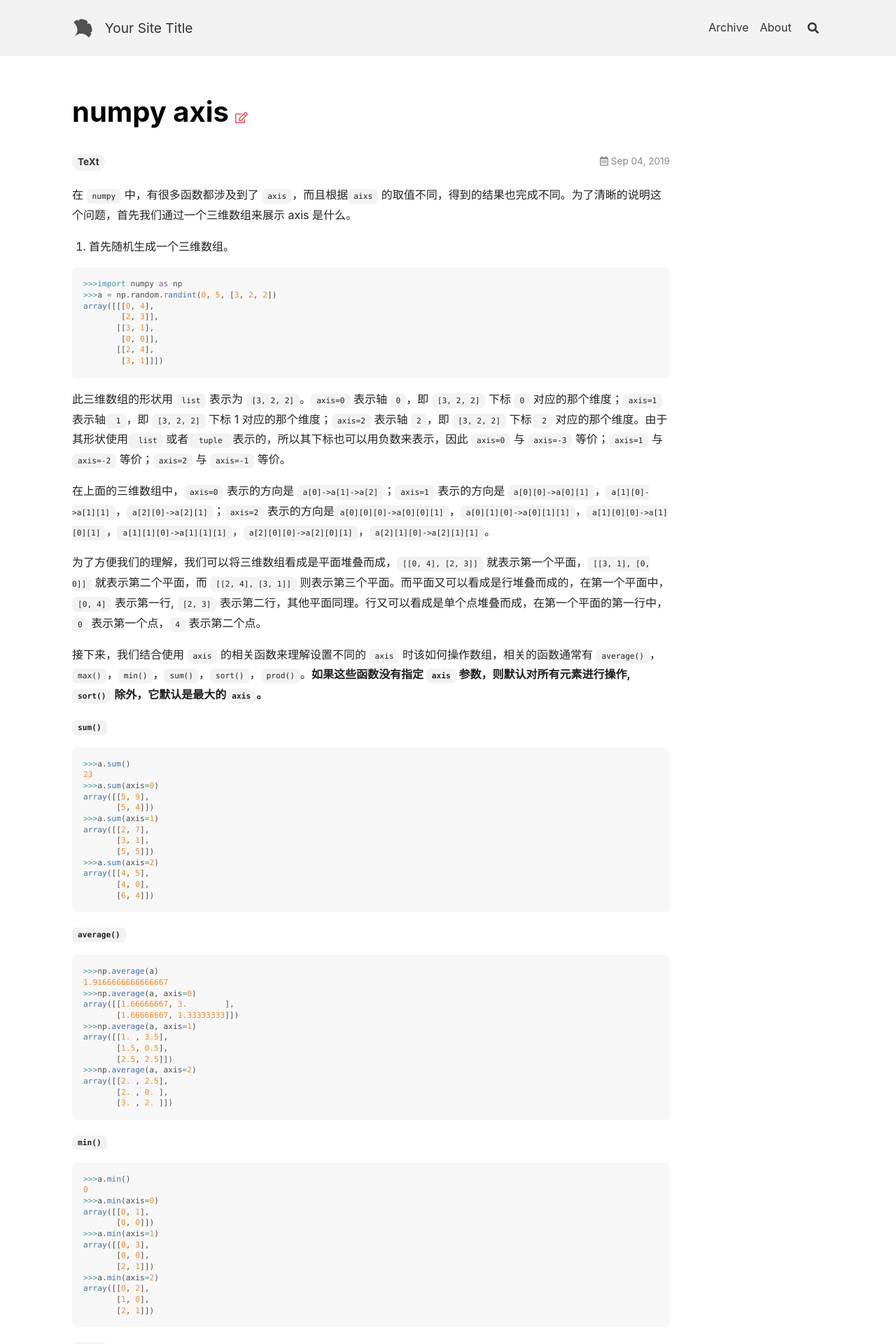
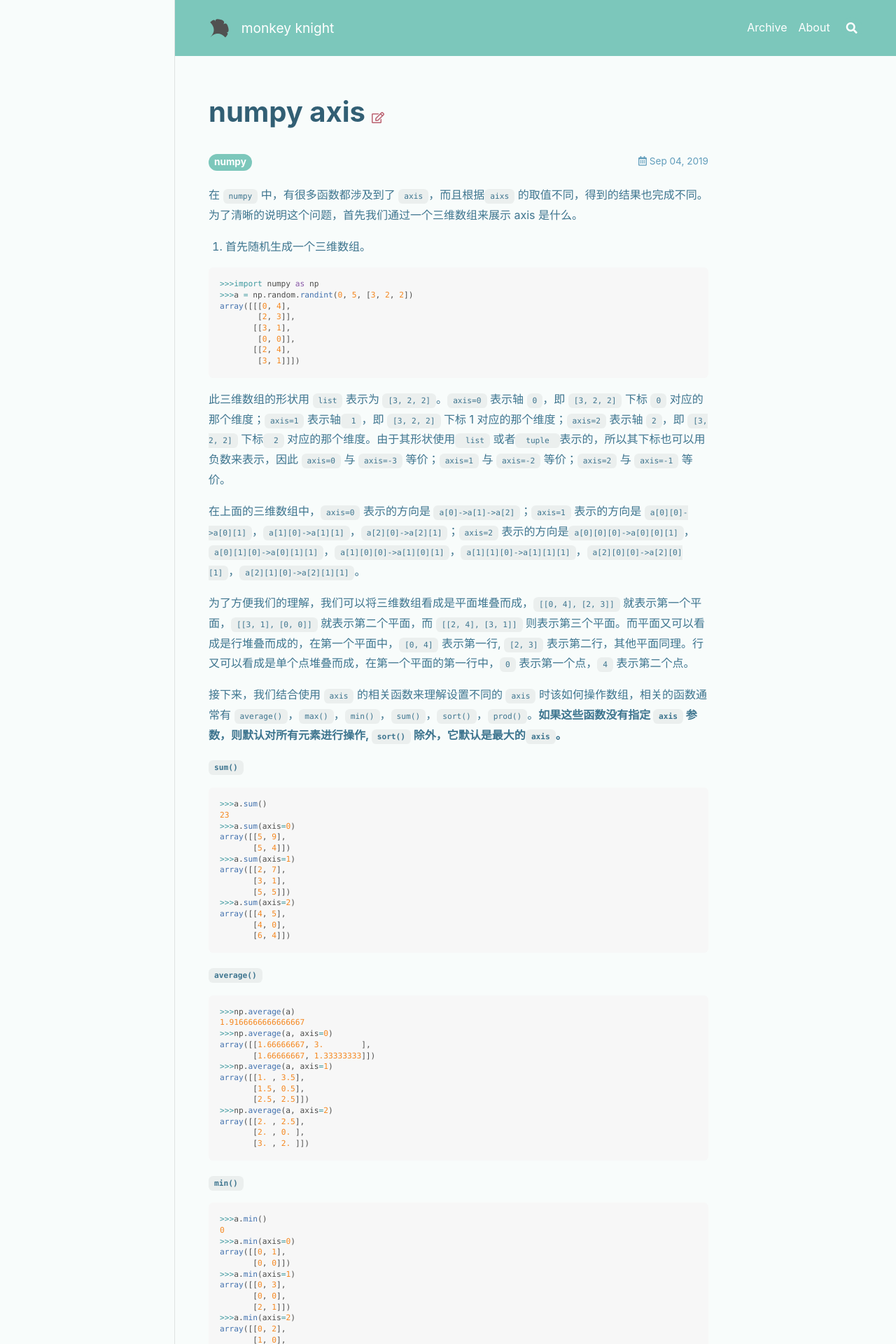
Before and after one commit to monkey-knight/monkey-knight.github.io, a Jekyll site: the page built from _posts/2019-09-04-numpy-axis.md, in a window 1280 px wide. Shown: the top 1920 px of the page at 70% size. Built offline with Jekyll 4.4.1, drawn with Linux system fonts in a browser that asks for light colours; nearby versions of some CDN libraries; some of the changed text lies outside the part shown.

Commit message:
changes configuration and change layout of numpy-axis.md

```diff
--- a/_config.yml
+++ b/_config.yml
@@ -16,13 +16,13 @@
 
 ## => Site Settings
 ##############################
-text_skin: default # "default" (default), "dark", "forest", "ocean", "chocolate", "orange"
-highlight_theme: default # "default" (default), "tomorrow", "tomorrow-night", "tomorrow-night-eighties", "tomorrow-night-blue", "tomorrow-night-bright"
-url     : # the base hostname & protocol for your site e.g. https://www.someone.com
+text_skin: forest # "default" (default), "dark", "forest", "ocean", "chocolate", "orange"
+highlight_theme: tomorrow # "default" (default), "tomorrow", "tomorrow-night", "tomorrow-night-eighties", "tomorrow-night-blue", "tomorrow-night-bright"
+url     : https://monkey-knight.github.io/ # the base hostname & protocol for your site e.g. https://www.someone.com
 baseurl : # does not include hostname
-title   : Your Site Title
+title   : monkey knight
 description: > # this means to ignore newlines until "Language & timezone"
-  Your Site Description
+  This site includes notes
 
 
 ## => Language and Timezone
@@ -35,11 +35,11 @@
 ##############################
 author:
   type      : # "person" (default), "organization"
-  name      : Your Name
+  name      : YiChangSheng
   url       :
   avatar    : # path or url of avatar image (square)
   bio       : I am an amazing person.
-  email     :
+  email     : ycs.knight@outlook.com
   facebook  : # "user_name" the last part of your profile url, e.g. https://www.facebook.com/user_name
   twitter   : # "user_name" the last part of your profile url, e.g. https://twitter.com/user_name
   weibo     : # "user_id"   the last part of your profile url, e.g. https://www.weibo.com/user_id/profile?...
@@ -49,13 +49,13 @@
   zhihu     : # "user_name" the last part of your profile url, e.g. https://www.zhihu.com/people/user_name
   douban    : # "user_name" the last part of your profile url, e.g. https://www.douban.com/people/user_name
   linkedin  : # "user_name" the last part of your profile url, e.g. https://www.linkedin.com/in/user_name
-  github    : # "user_name" the last part of your profile url, e.g. https://github.com/user_name
+  github    : https://github.com/monkey-knight # "user_name" the last part of your profile url, e.g. https://github.com/user_name
   npm       : # "user_name" the last part of your profile url, e.g. https://www.npmjs.com/~user_name
 
 
 ## => GitHub Repository (if the site is hosted by GitHub)
 ##############################
-repository: user_name/repo_name
+repository: monkey-knight/monkey-knight.github.io
 repository_tree: master
 
 
--- a/_posts/2019-09-04-numpy-axis.md
+++ b/_posts/2019-09-04-numpy-axis.md
@@ -1,6 +1,11 @@
 ---
+layout: article
 title: numpy axis
-tags: TeXt
+tags: numpy
+aside:
+  toc: true
+sidebar:
+  nav: layouts
 ---
 
 在 `numpy` 中，有很多函数都涉及到了 `axis`，而且根据`aixs` 的取值不同，得到的结果也完成不同。为了清晰的说明这个问题，首先我们通过一个三维数组来展示 axis 是什么。
```
